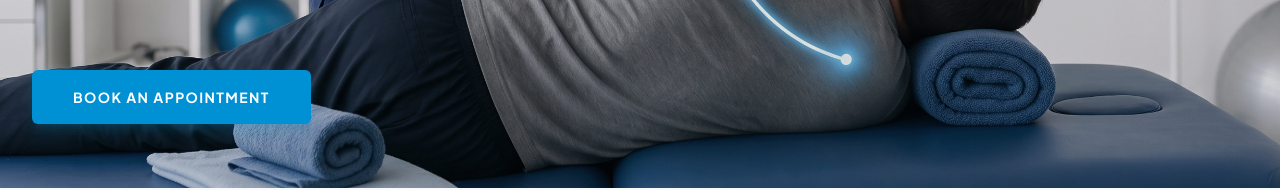
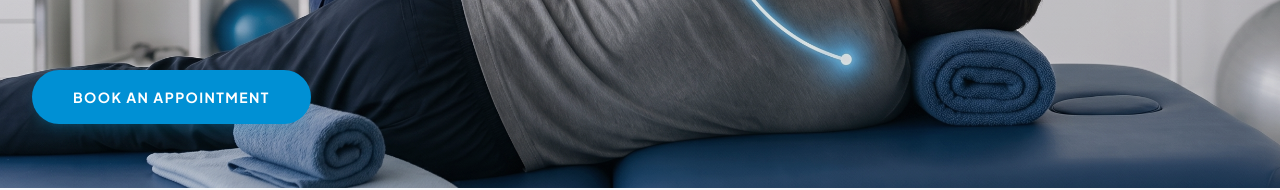
Before and after one commit to shaheertiger/Beachhealthbrampton, a React (Vite) app: page / in a window 1280 px wide. Shown: the part 612-802 px from the top of the page. Built offline with nearby package versions, Linux system fonts and the light colour scheme.

Commit message:
Make hero button fully rounded

```diff
--- a/src/components/Hero.tsx
+++ b/src/components/Hero.tsx
@@ -44,7 +44,7 @@ export default function Hero() {
             <motion.button
               whileHover={{ scale: 1.05 }}
               whileTap={{ scale: 0.95 }}
-              className="bg-brand-green text-white px-10 py-4 rounded-md font-bold uppercase tracking-widest text-sm shadow-lg shadow-brand-green/20 transition-all border border-brand-green/50"
+              className="bg-brand-green text-white px-10 py-4 rounded-full font-bold uppercase tracking-widest text-sm shadow-lg shadow-brand-green/20 transition-all border border-brand-green/50"
             >
               Book An Appointment
             </motion.button>
```
